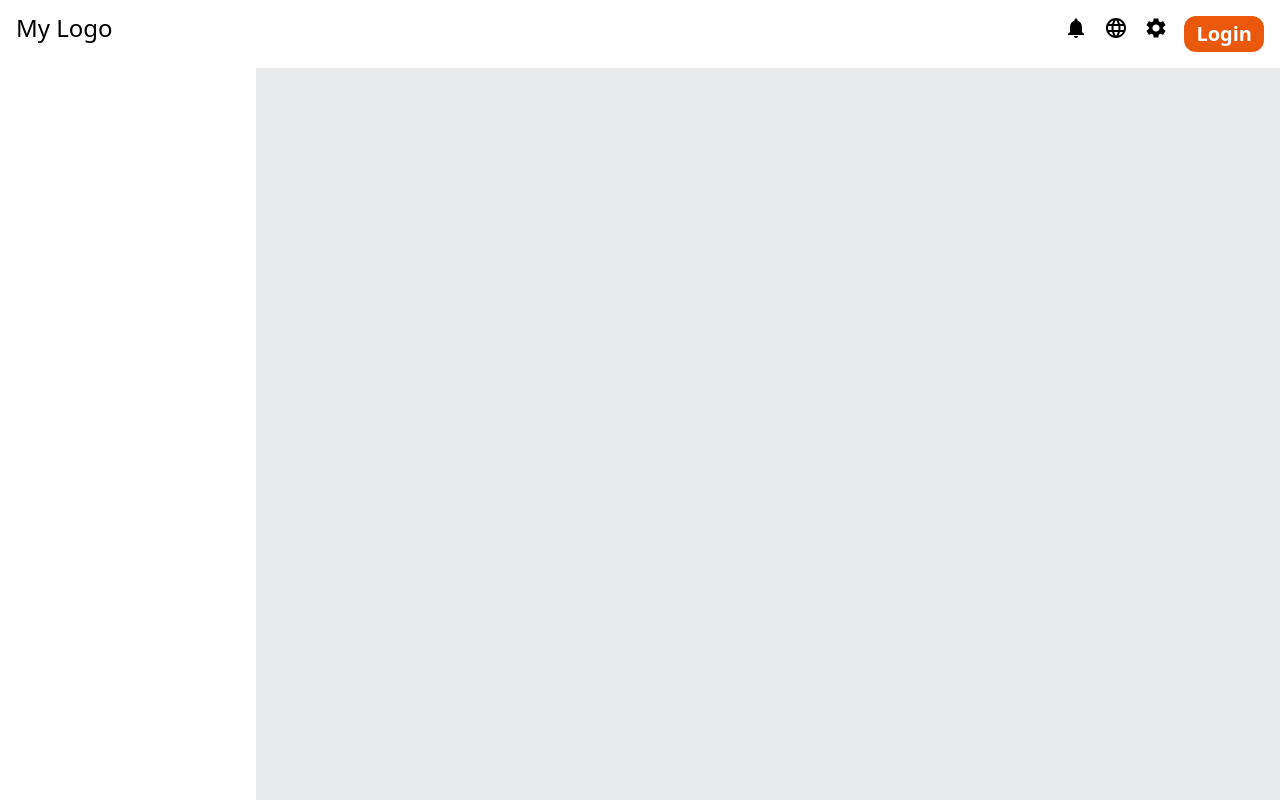
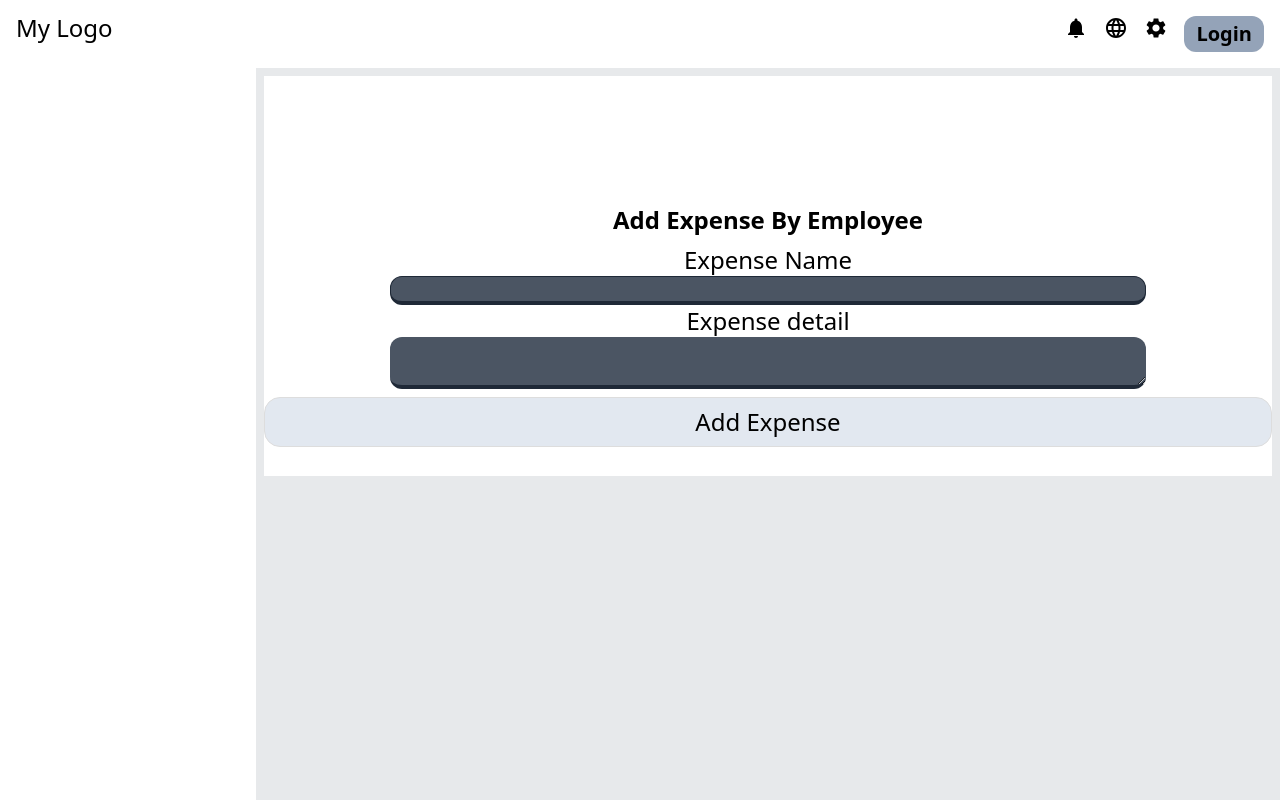
Before and after one commit to wasiq-nisar/FYP, a React (Vite) app in the folder my-project/: page /AddExpense/1 in a window 1280 px wide. Before the commit this address had no page. Built offline with nearby package versions, Linux system fonts and the light colour scheme.

Commit message:
hr work started

```diff
--- a/my-project/src/App.jsx
+++ b/my-project/src/App.jsx
@@ -35,6 +35,7 @@ const Routing = () => {
   return (
     <>
       <Routes>
+        <Route exact path="/" element={<Login />} />
         {/* first will be login */}
         {/* <Route path="/" element={<Home />} /> */}
         <Route exact path="/AdminDashboard" element={<AdminDashboard />} />
@@ -76,16 +77,17 @@ const Routing = () => {
         {/* end of Inventory Manager */}
         {/* Start of Hr manager */}
         <Route exact path="/ExpenseManagment" element={<ExpenseManagment />} />
-        <Route exact path="/AddExpense" element={<AddExpense />} />
-        <Route exact path="/" element={<Login />} />
+        <Route exact path="/AddExpense/:id" element={<AddExpense />} />
+
         <Route
           exact
           path="/EmployeeAttendence"
           element={<EmployeeAttendence />}
         />
         <Route exact path="/EmployeeLeave/:id" element={<EmployeeLeave />} />
+
         <Route exact path="/PayrollManagment" element={<PayrollManagment />} />
-        <Route exact path="/UpdatePay" element={<UpdatePay />} />
+        <Route exact path="/UpdatePay/:id" element={<UpdatePay />} />
         {/* end of hr */}
         {/* start of order Manager */}
         <Route exact path="/ProductInfo" element={<ProductInfo />} />
--- a/my-project/src/HR Manager/AddExpense.jsx
+++ b/my-project/src/HR Manager/AddExpense.jsx
@@ -8,6 +8,17 @@ const AddExpense = () => {
           Add Expense By Employee
         </h1>
         <div className="flex-col">
+          <div>
+            <label className="px-4 flex justify-center text-2xl fond-bold">
+              Expense Name
+            </label>
+          </div>
+          <div className="flex justify-center">
+            <input
+              className="border-b-4 w-3/4 flex justify-center rounded-xl px-2 border-gray-800 text-white bg-gray-600 focus:outline-none focus:border-b-gray-800"
+              type="text"
+            />
+          </div>
           <div>
             <label className="px-4 flex justify-center text-2xl fond-bold">
               Expense detail
--- a/my-project/src/HR Manager/ExpenseManagment.jsx
+++ b/my-project/src/HR Manager/ExpenseManagment.jsx
@@ -70,7 +70,7 @@ const ExpenseManagment = () => {
           <div className="flex">
             <div>
               {/* todo is tarha hum url ma wo id send karin gay */}
-              <Link key={params.row.id} to={"/UpdateAssests/" + params.row.id}>
+              <Link key={params.row.id} to={"/AddExpense/" + params.row.id}>
                 <button className="bg-green-700 text-white px-2 py-2 rounded-xl">
                   Add Expense
                 </button>
--- a/my-project/src/HR Manager/PayrollManagment.jsx
+++ b/my-project/src/HR Manager/PayrollManagment.jsx
@@ -74,7 +74,7 @@ const PayrollManagment = () => {
           <div className="flex">
             <div>
               {/* todo is tarha hum url ma wo id send karin gay */}
-              <Link key={params.row.id} to={"/UpdateAssests/" + params.row.id}>
+              <Link key={params.row.id} to={"/UpdatePay/" + params.row.id}>
                 <button className="bg-yellow-300 text-black px-2 py-2 rounded-xl">
                   Update
                 </button>
--- a/my-project/src/HR Manager/UpdatePay.jsx
+++ b/my-project/src/HR Manager/UpdatePay.jsx
@@ -50,9 +50,9 @@ const UpdatePay = () => {
           className="border-b-4 w-full rounded-xl px-2 border-gray-800 text-white bg-gray-600 focus:outline-none focus:border-b-gray-800"
           type="number"
         />
-        <div className="flex justify-center">
+        <div className="flex items-center  justify-center">
           <input
-            className="px-2 py-2 my-2 flex justify-center bg-gray-300 rounded-3xl"
+            className="px-2 py-2 my-2 w-1/3 hover:transition hover:bg-slate-900 hover:text-white hover:duration-500  flex justify-center bg-gray-300 rounded-3xl"
             type="submit"
             value="Update Pay"
           />
--- a/my-project/src/Navbar/Topbar.jsx
+++ b/my-project/src/Navbar/Topbar.jsx
@@ -16,7 +16,7 @@ const Topbar = () => {
           <NotificationsIcon></NotificationsIcon>
           <LanguageIcon></LanguageIcon>
           <SettingsIcon></SettingsIcon>
-          <h1 className="text-xl font-semibold bg-orange-600 rounded-xl text-white px-3 py-1">
+          <h1 className="text-xl font-semibold bg-slate-400 rounded-xl  px-3 py-1">
             Login
           </h1>
           <div className="block lg:hidden" onClick={() => isClicked(!clicked)}>
```
